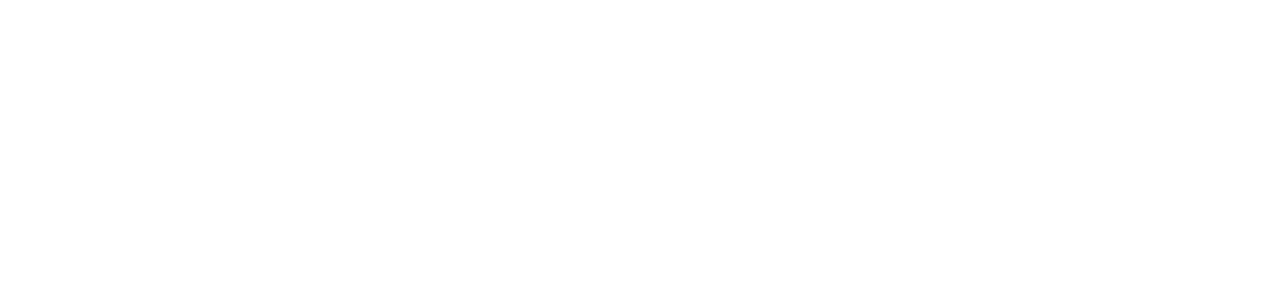
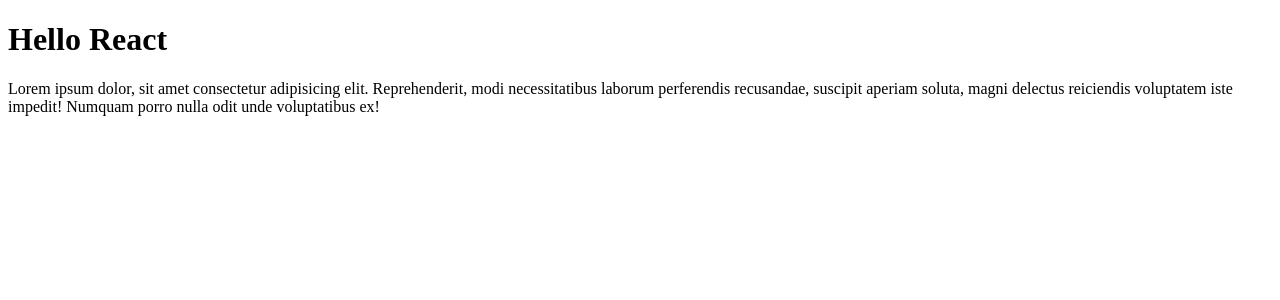
Before and after one commit to bohdan-strilets/garage-web, a React (Vite) app: page / in a window 1280 px wide. Shown: the top 300 px of the page. Built offline with nearby package versions, Linux system fonts and the light colour scheme.

Commit message:
feat(app): add base AppProviders and ThemeProvider

```diff
--- /dev/null
+++ b/src/app/App.tsx
@@ -0,0 +1,12 @@
+export const App = () => {
+  return (
+    <div>
+      <h1>Hello React</h1>
+      <p>
+        Lorem ipsum dolor, sit amet consectetur adipisicing elit. Reprehenderit, modi necessitatibus
+        laborum perferendis recusandae, suscipit aperiam soluta, magni delectus reiciendis
+        voluptatem iste impedit! Numquam porro nulla odit unde voluptatibus ex!
+      </p>
+    </div>
+  );
+};
--- /dev/null
+++ b/src/app/providers/app-providers.tsx
@@ -0,0 +1,11 @@
+import type { ReactNode } from "react";
+
+import { ThemeProvider } from "./theme-provider";
+
+type AppProvidersProps = {
+  children: ReactNode;
+};
+
+export const AppProviders = ({ children }: AppProvidersProps) => {
+  return <ThemeProvider>{children}</ThemeProvider>;
+};
--- /dev/null
+++ b/src/app/providers/index.ts
@@ -0,0 +1,2 @@
+export * from "./app-providers";
+export * from "./theme-provider";
--- /dev/null
+++ b/src/app/providers/theme-provider.tsx
@@ -0,0 +1,9 @@
+import type { ReactNode } from "react";
+
+type ThemeProviderProps = {
+  children: ReactNode;
+};
+
+export const ThemeProvider = ({ children }: ThemeProviderProps) => {
+  return <>{children}</>;
+};
--- a/src/main.tsx
+++ b/src/main.tsx
@@ -2,6 +2,15 @@
 
 import { createRoot } from "react-dom/client";
 
+import { App } from "@app/App";
+import { AppProviders } from "@app/providers";
+
 const root = document.getElementById("root") as HTMLDivElement;
 
-createRoot(root).render(<StrictMode></StrictMode>);
+createRoot(root).render(
+  <StrictMode>
+    <AppProviders>
+      <App />
+    </AppProviders>
+  </StrictMode>,
+);
```
